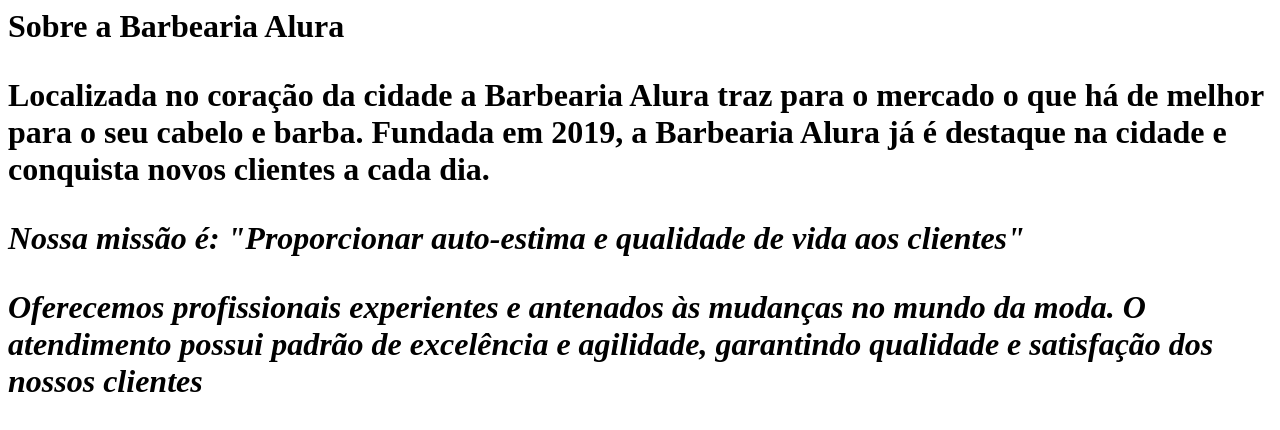
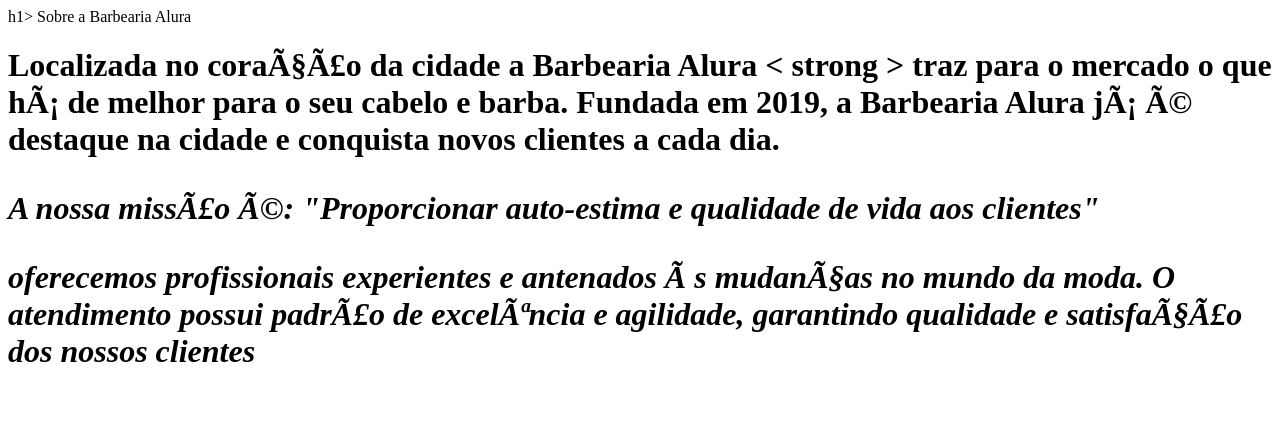
Before and after one commit to Dixgabyzinhaa/HTML-CRLF-2022, a plain HTML site: page INDEX.HTML in a window 1280 px wide. Drawn offline with Linux system fonts and the light colour scheme.

Commit message:
Add files via upload

```diff
--- a/INDEX.HTML
+++ b/INDEX.HTML
@@ -1,9 +1,10 @@
-<!
-<hmtl>
-<h1>Sobre a Barbearia Alura<h1>
+<!DOCTYPE hmtl>
+<hmtl lang="pt-br">
+h1> Sobre a Barbearia Alura <h1>
+    <meta charset=
 
-<p>Localizada no coração da cidade a <strong>Barbearia Alura<strong> traz para o mercado o que há de melhor para o seu cabelo e barba. Fundada em 2019, a Barbearia Alura já é destaque na cidade e conquista novos clientes a cada dia.<p>
+< p > Localizada no coração da cidade a <strong> Barbearia Alura < strong > traz para o mercado o que há de melhor para o seu cabelo e barba. Fundada em 2019, a Barbearia Alura já é destaque na cidade e conquista novos clientes a cada dia. <p>
 
-<p><em>Nossa missão é: "Proporcionar auto-estima e qualidade de vida aos clientes"<em><p>
+<p> <em> A nossa missão é: "Proporcionar auto-estima e qualidade de vida aos clientes"<em><p>
 
- <p>Oferecemos profissionais experientes e antenados às mudanças no mundo da moda. O atendimento possui padrão de excelência e agilidade, garantindo qualidade e satisfação dos nossos clientes<p>
+ <p> oferecemos profissionais experientes e antenados às mudanças no mundo da moda. O atendimento possui padrão de excelência e agilidade, garantindo qualidade e satisfação dos nossos clientes <p>
```
